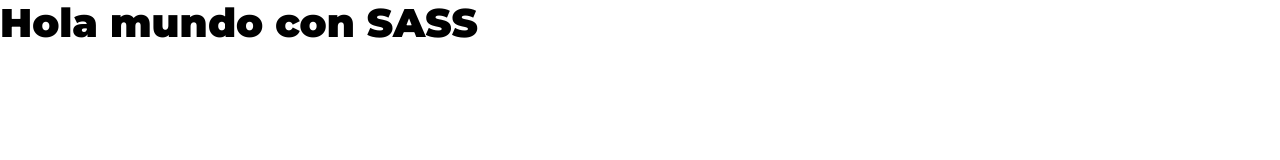
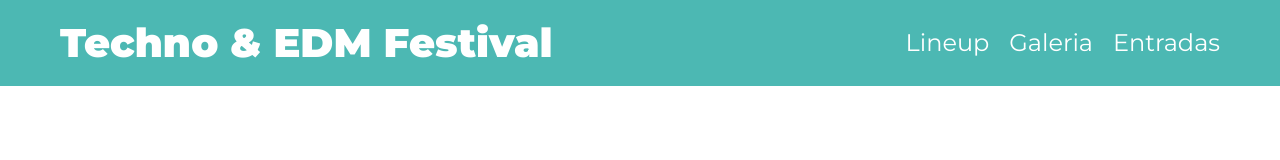
Before and after one commit to AnnaSolox/festival-musica-web, a website: page index.html in a window 1280 px wide. Drawn offline with nearby package versions, Linux system fonts and the light colour scheme; files that its build step writes are made by us from their sources.

Commit message:
header and mixins

```diff
--- a/index.html
+++ b/index.html
@@ -13,7 +13,17 @@
 </head>
 
 <body>
-    <h1>Hola mundo con SASS</h1>
+    <header class="header">
+        <div class="contenedor contenido-header">
+            <h1>Techno & EDM Festival</h1>
+
+            <nav class="navegacion-principal">
+                <a href="">Lineup</a>
+                <a href="">Galeria</a>
+                <a href="">Entradas</a>
+            </nav>
+        </div>
+    </header>
 
 </body>
 
--- a/src/scss/app.scss
+++ b/src/scss/app.scss
@@ -1 +1,2 @@
 @forward 'base';
+@forward 'layout';
--- /dev/null
+++ b/src/scss/base/_mixins.scss
@@ -0,0 +1,25 @@
+@use 'variables' as v;
+
+@mixin telefono { // crear componentes reutilizables
+    @media (min-width: v.$telefono) {
+        @content; // forma de incluir contenido dinámico en un mq
+    }
+}
+
+@mixin tablet {
+    @media (min-width: v.$tablet) {
+        @content;
+    }
+}
+
+@mixin desktop {
+    @media (min-width: v.$desktop) {
+        @content;
+    }
+}
+
+@mixin desktopXL {
+    @media (min-width: v.$desktopXL) {
+        @content;
+    }
+}
--- a/src/scss/base/_variables.scss
+++ b/src/scss/base/_variables.scss
@@ -7,3 +7,9 @@
 $morado: #752F97;
 $negro: #000000;
 $blanco: #FFFFFF;
+
+// Media Queries
+$telefono: 480px;
+$tablet: 768px;
+$desktop: 1200px;
+$desktopXL: 1400px;
--- /dev/null
+++ b/src/scss/layout/_header.scss
@@ -0,0 +1,47 @@
+@use 'base/variables' as v;
+@use 'base/mixins' as m;
+
+.header {
+    background-color: v.$verde;
+
+    .contenido-header {
+        padding: 2rem;
+
+        @include m.tablet {
+            display: flex;
+            justify-content: space-between;
+            align-items: center;
+        }
+
+    }
+
+    h1 {
+        color: v.$blanco;
+        text-align: center;
+
+        @include m.tablet {
+            margin: 0;
+            text-align: start;
+        }
+    }
+}
+
+.navegacion-principal {
+    display: flex;
+    flex-direction: column;
+    align-items: center;
+    gap: 2rem;
+
+    @include m.tablet {
+        flex-direction: row;
+    }
+
+    a {
+        color: v.$blanco;
+        font-size: 2.4rem;
+
+        &:hover {
+            color: v.$amarillo;
+        }
+    }
+}
--- /dev/null
+++ b/src/scss/layout/_index.scss
@@ -0,0 +1 @@
+@forward 'header';
```
